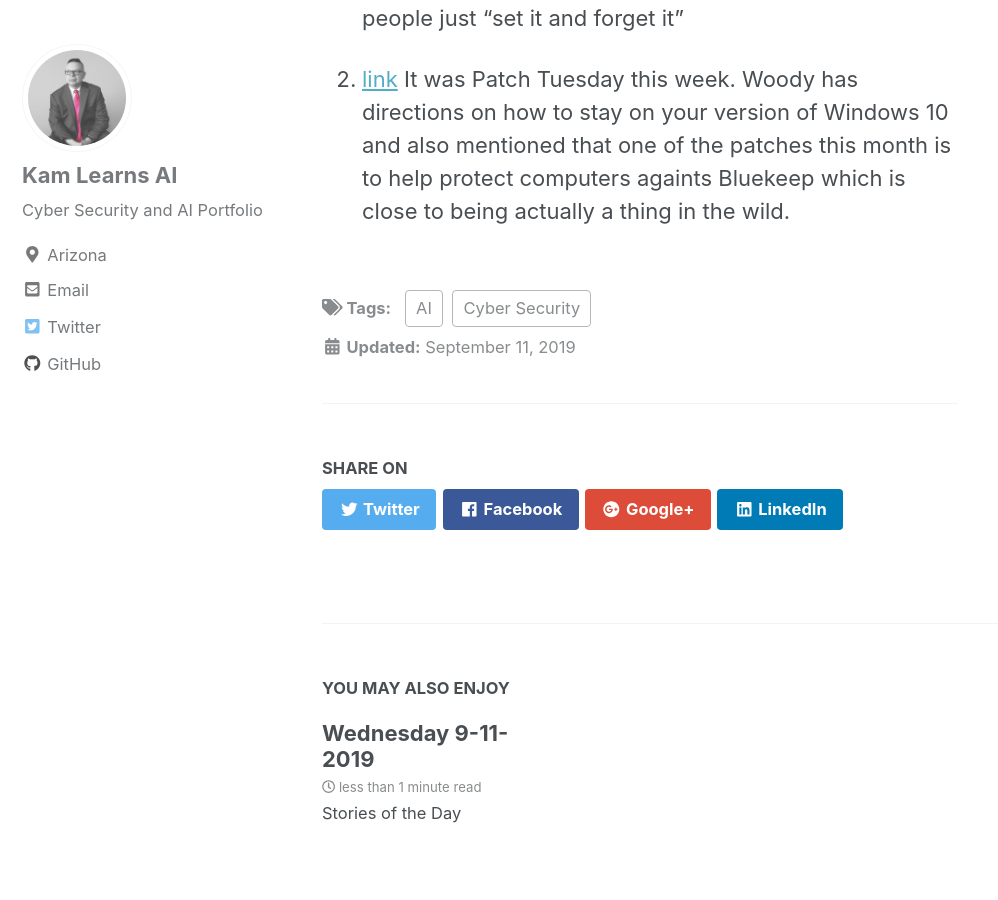
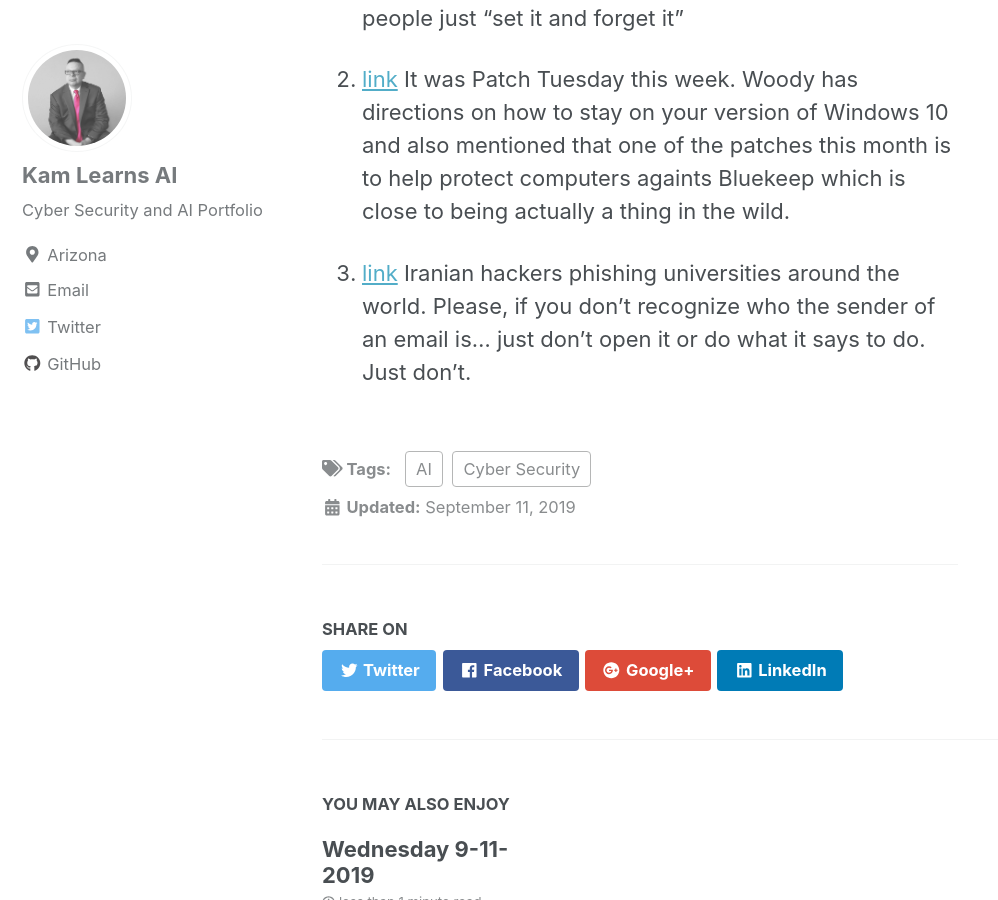
Before and after one commit to Kam718/kam718.github.io, a Jekyll site: the page built from _posts/2019-9-11-Monday-Sept-9-2019.md, in a window 1280 px wide and 900 px high, scrolled down 708 px. Shown: the whole window, without its empty margins (0-998 px from the left). Built offline with Jekyll 4.4.1, drawn with Linux system fonts in a browser that asks for light colours; nearby versions of some CDN libraries.

Commit message:
Update 2019-9-11-Monday-Sept-9-2019.md

```diff
--- a/_posts/2019-9-11-Monday-Sept-9-2019.md
+++ b/_posts/2019-9-11-Monday-Sept-9-2019.md
@@ -13,3 +13,6 @@ mathjax: "false"
 
 2. [link](https://www.computerworld.com/article/3437019/tomorrows-patch-tuesday-time-to-block-windows-automatic-update.html)
   It was Patch Tuesday this week. Woody has directions on how to stay on your version of Windows 10 and also mentioned that one of the patches this month is to help protect computers againts Bluekeep which is close to being actually a thing in the wild.
+
+3. [link](https://www.itsecuritynews.info/iranian-hackers-resume-credential-stealing-phishing-attacks-against-universities-around-the-world/)
+  Iranian hackers phishing universities around the world. Please, if you don't recognize who the sender of an email is... just don't open it or do what it says to do. Just don't.
```
